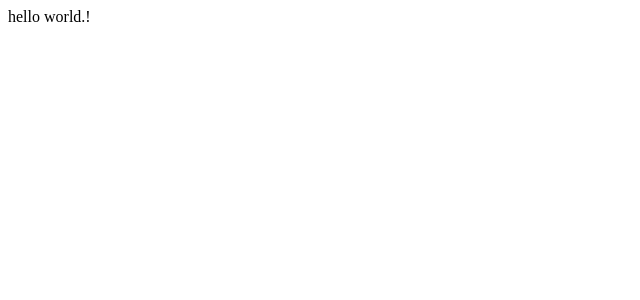
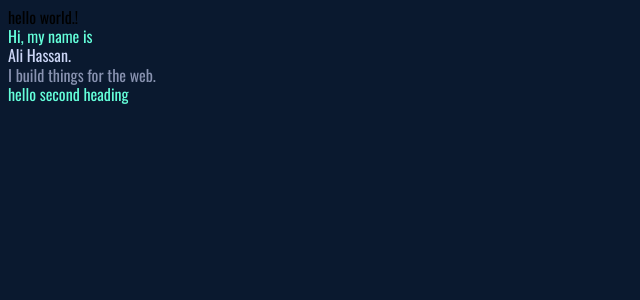
Before and after one commit to HassanDevelops/hassandevelops, a React (Create React App) app: page / in a window 1280 px wide. Shown: the top 300 px of the page, without its empty margins (0-640 px from the left). Built offline with nearby package versions, Linux system fonts and the light colour scheme.

Commit message:
heading and Style

```diff
--- a/src/App.js
+++ b/src/App.js
@@ -1,13 +1,19 @@
-import React from 'react'
+import React from "react";
+import "./styleSheets/App.css";
+import TitleHeading from "./components/TitleHeading";
+import SecondaryHeading from "./components/SecondaryHeading";
+import ThirdHeading from "./components/ThirdHeading";
 
 const App = () => {
   return (
-    <div>
-      hello world.!
+    <>
+      <div>hello world.!</div>
+      <SecondaryHeading headingText="Hi, my name is" />
+      <TitleHeading headingText="Ali Hassan. " />
+      <ThirdHeading headingText="I build things for the web." />
+      <SecondaryHeading headingText="hello second heading" />
+    </>
+  );
+};
 
-
-    </div>
-  )
-}
-
-export default App
+export default App;
--- /dev/null
+++ b/src/components/SecondaryHeading.js
@@ -0,0 +1,7 @@
+import React from "react";
+
+const SecondaryHeading = ({ headingText }) => {
+  return <div className='secondary-heading'>{headingText}</div>;
+};
+
+export default SecondaryHeading;
--- /dev/null
+++ b/src/components/ThirdHeading.js
@@ -0,0 +1,7 @@
+import React from "react";
+
+const ThirdHeading = ({ headingText }) => {
+  return <div className="third-heading">{headingText}</div>;
+};
+
+export default ThirdHeading;
--- /dev/null
+++ b/src/components/TitleHeading.js
@@ -0,0 +1,7 @@
+import React from "react";
+
+const TitleHeading = ({ headingText }) => {
+  return <div className="title-heading">{headingText}</div>;
+};
+
+export default TitleHeading;
--- /dev/null
+++ b/src/styleSheets/App.css
@@ -0,0 +1,22 @@
+@import url("https://fonts.googleapis.com/css2?family=Open+Sans&display=swap");
+@import url("https://fonts.googleapis.com/css2?family=Oswald:wght@200;300;400&display=swap");
+
+body {
+  padding: 0px;
+  line-height: 1.2;
+  background-color: rgb(10, 25, 47);
+  font-family: "Oswald", "Open Sans", Helvetica, sans-serif;
+}
+.title-heading {
+  color: rgb(204, 214, 246);
+  transition-delay: "100ms";
+}
+.secondary-heading {
+  color: rgb(100, 255, 218);
+  transition-delay: "100ms";
+}
+
+.third-heading {
+  color: rgb(136, 146, 176);
+  transition-delay: "100ms";
+}
```
Also changed, not shown: src/Screenshot (105).png (added).
